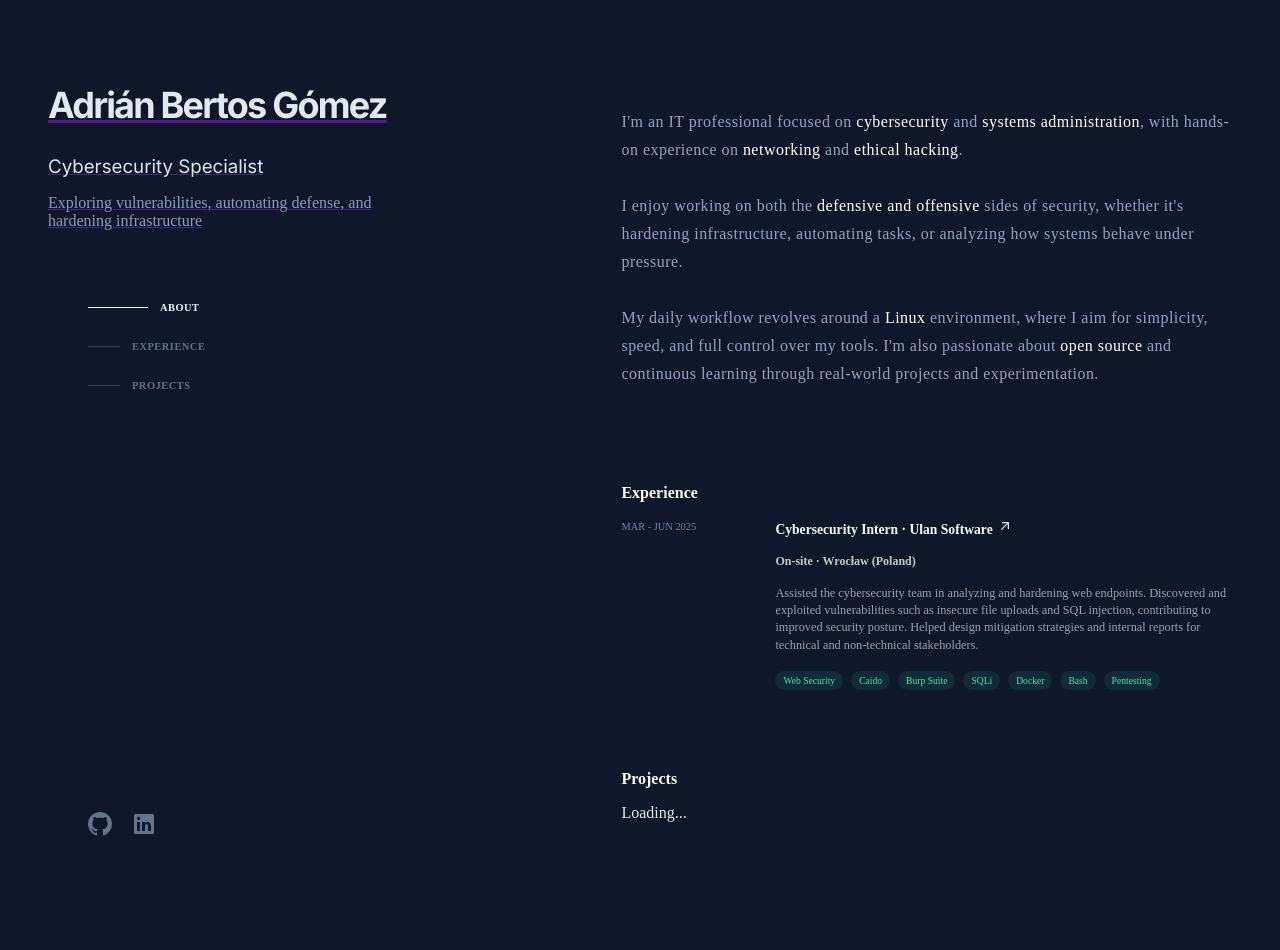
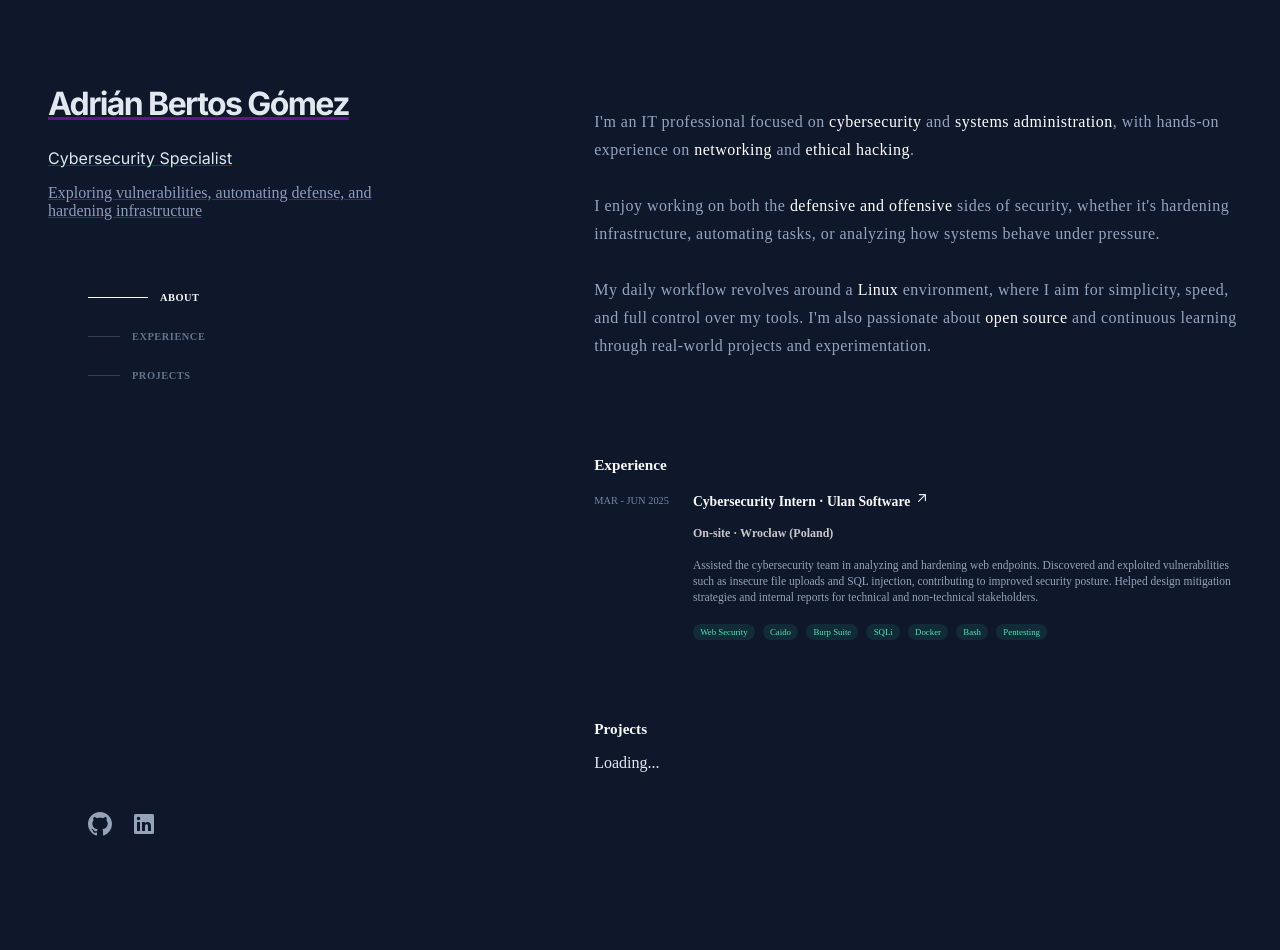
Before and after one commit to PumukyDev/pumukydev.com, a Flask app: page / in a window 1280 px wide. After the commit the page ends 836 px from the top, so only its background shows below. Run offline with Flask 3, Linux system fonts and the light colour scheme; some libraries are stand-ins or nearby versions; some web fonts are replaced.

Commit message:
style: Add mobile view and some minor changes
- Create media queries for smaller devices
- Adapt some configurations to be more generic
- Fix nav bar behavior after scrolling down

```diff
--- a/app/static/main.js
+++ b/app/static/main.js
@@ -35,7 +35,7 @@
 
     sections.forEach(section => {
       const sectionTop = section.offsetTop;
-        if (window.scrollY >= sectionTop - 300) {
+      if (window.scrollY >= sectionTop - 400) {
         current = section.getAttribute('id');
       }
     });
--- a/app/static/styles.css
+++ b/app/static/styles.css
@@ -94,7 +94,7 @@
 #social-media a {
   display: inline-flex;
   align-items: center;
-  color: #64748b;
+  color: #94a3b8;
   text-decoration: none;
   font-size: 0.75rem;
   gap: 0.35rem;
@@ -121,7 +121,7 @@
 }
 
 main h2 {
-  font-size: 1rem;
+  font-size: 0.8rem;
   font-weight: 700;
   margin-bottom: 1rem;
   color: #f8fafc;
@@ -212,7 +212,7 @@
   color: #4fe3b6;
 }
 
-.card-left {
+.card-cover {
   width: 130px;
   color: rgb(117, 135, 162);
   font-size: 0.65rem;
@@ -220,13 +220,20 @@
   padding-top: 3px;
 }
 
-.card-left img {
+.card-cover img {
   width: 140px;
   border-radius: 0.5rem;
   border: 2px solid #334155;
   object-fit: cover;
 }
 
+.card-date {
+  width: 130px;
+  color: rgb(117, 135, 162);
+  font-size: 0.65rem;
+  font-weight: 500;
+  padding-top: 3px;
+}
 
 .card-right {
   flex: 1;
@@ -324,14 +331,13 @@
 }
 
 header nav ul li {
-  /* Ya no hace falta ::before */
   padding: 0;
 }
 
 header nav ul li a {
   display: inline-flex;
   align-items: center;
-  gap: 0.75rem; /* espacio entre línea y texto */
+  gap: 0.75rem;
   text-decoration: none;
   color: #64748b;
   font-weight: 600;
@@ -362,3 +368,140 @@
 .nav-item a:hover .nav-text {
   color: #f8fafc;
 }
+
+#about h2 {
+  display: none;
+}
+
+@media (min-width: 1025px) and (max-width: 1280px) {
+  header h2 {
+    font-size: 2rem;
+  }
+
+  header h3 {
+    font-size: 1rem;
+  }
+
+  main h2 {
+    font-size: 0.95rem;
+  }
+
+  .card {
+    margin-bottom: 1.4rem;
+  }
+
+  .card p {
+    font-size: 0.72rem;
+  }
+
+  .tag {
+    font-size: 0.55rem;
+    padding: 0.2rem 0.45rem;
+  }
+
+  main {
+    margin-left: 46.0%;
+    width: 51.0%;
+    padding: 3.5rem 0.3rem;
+  }
+}
+
+.card {
+  flex-direction: row;
+  align-items: flex-start;
+}
+
+@media (min-width: 1025px) {
+  .card-right {
+    order: 2;
+  }
+
+  .card-left {
+    order: 1;
+  }
+}
+
+
+@media (min-width: 641px) and (max-width: 1024px) {
+  .container {
+    flex-direction: column;
+  }
+
+  header {
+    position: static;
+    max-width: 100%;
+    height: auto;
+  }
+
+  main {
+    margin-left: 0;
+    width: 100%;
+  }
+
+  header nav {
+    display: none;
+  }
+
+  #about h2 {
+    display: block;
+  }
+
+  main h2 {
+    text-transform: uppercase;
+  }
+
+  .card {
+    max-width:max-content
+  }
+
+  .card-right {
+    order: 2;
+  }
+
+  .card-left {
+    order: 1;
+  }
+}
+
+@media (min-width: 1px) and (max-width: 640px) {
+  .container {
+    flex-direction: column;
+  }
+
+  header {
+    position: static;
+    max-width: 100%;
+    height: auto;
+  }
+
+  main {
+    margin-left: 0;
+    width: 100%;
+  }
+
+  header nav {
+    display: none;
+  }
+
+  #about h2 {
+    display: block;
+  }
+
+  main h2 {
+    text-transform: uppercase;
+  }
+
+  .card {
+    flex-direction: column;
+    align-items: flex-start;
+  }
+
+  .card-left {
+    display: flex;
+    flex-direction: column;
+  }
+
+  .card-cover {
+    order: 2;
+  }
+}
--- a/app/templates/cards_fragment.html
+++ b/app/templates/cards_fragment.html
@@ -4,9 +4,6 @@
          role="link"
          tabindex="0"
          onclick="window.open('{{ card.github }}', '_blank')">
-      <div class="card-left">
-        <img src="{{ card.cover }}" alt="{{ card.name }}">
-      </div>
       <div class="card-right">
         <h3 data-title>{{ card.name }}</h3>
         <svg class="link-arrow" xmlns="http://www.w3.org/2000/svg" viewBox="0 0 20 20" fill="currentColor" aria-hidden="true">
@@ -29,6 +26,9 @@
             <span class="tag">{{ tag }}</span>
           {% endfor %}
         </div>
+      </div>
+      <div class="card-left">
+        <img class="card-cover" src="{{ card.cover }}" alt="{{ card.name }}" >
       </div>
     </div>
   {% elif card.duration and card.website %}
--- a/app/templates/index.html
+++ b/app/templates/index.html
@@ -54,6 +54,7 @@
 
     <main>
       <section id="about">
+        <h2>About</h2>
         <p>
           I'm an IT professional focused on <strong>cybersecurity</strong> and <strong>systems administration</strong>, with hands-on experience on <strong>networking</strong> and <strong>ethical hacking</strong>.
 
```
Lines whose indentation alone changed are shown as unchanged.
